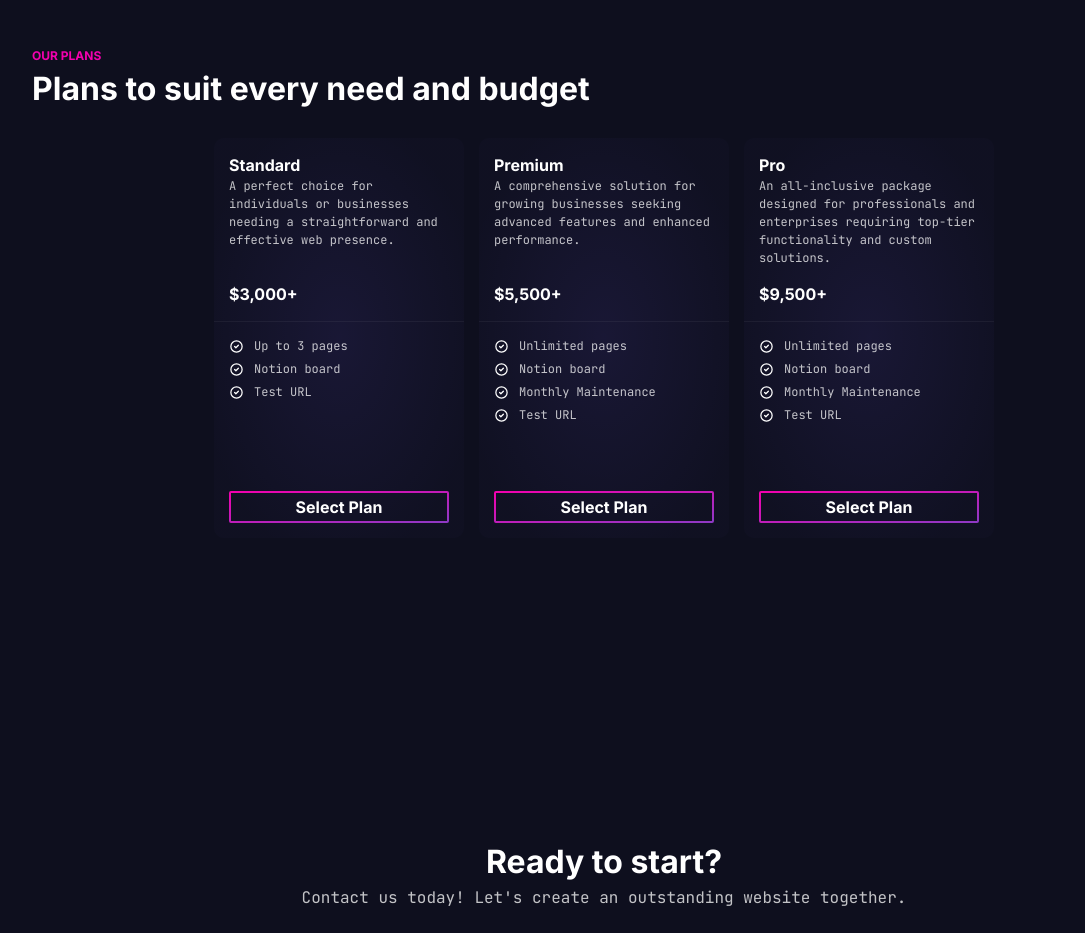
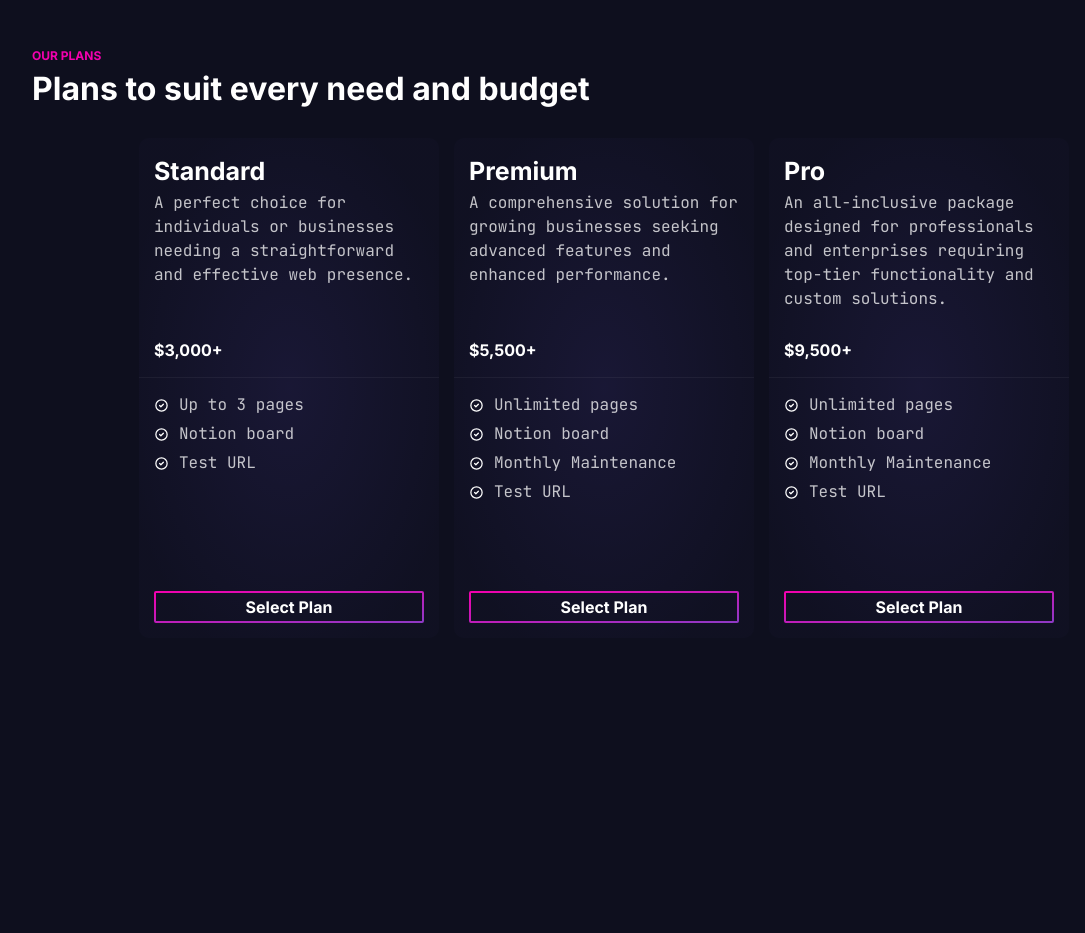
Before and after one commit to PandolfoM/mjp-web-solutions, a Next.js app: page / in a window 1280 px wide. Shown: the part 1260-2193 px from the top of the page, without its empty margins (36-1121 px from the left). Built offline with nearby package versions, Linux system fonts and the light colour scheme.

Commit message:
vertical cards for desktop

```diff
--- a/app/page.tsx
+++ b/app/page.tsx
@@ -45,7 +45,7 @@ export default function Home() {
         <h3 className="font-bold text-lg mb-[25px] pl-7 lg:text-xl">
           Plans to suit every need and budget
         </h3>
-        <div className="lg:flex lg:justify-center">
+        <div className="flex justify-center">
           <Plans orientation="horizontal" />
         </div>
       </Section>
--- a/components/cards/verticalcard.tsx
+++ b/components/cards/verticalcard.tsx
@@ -10,7 +10,7 @@ function VerticalCard({ children, className }: Props) {
   return (
     <div
       className={cn(
-        "max-h-[400px] min-h-[400px] w-[250px] min-w-[250px] flex flex-col items-start justify-start gap-[15px] bg-gradient-radial to-80% from-card/[10%] to-card/[2%] rounded-[10px]",
+        "max-h-[400px] min-h-[400px] w-[250px] min-w-[250px] flex flex-col items-start justify-start gap-[15px] bg-gradient-radial to-80% from-card/[10%] to-card/[2%] rounded-[10px] lg:max-h-[500px] lg:min-h-[500px] lg:w-[300px] lg:min-w-[300px]",
         className
       )}>
       {children}
--- a/components/ui/plans.tsx
+++ b/components/ui/plans.tsx
@@ -69,11 +69,13 @@ function Plans({ orientation, className }: Props) {
               relative
           `}>
           <>
-            <div className="pt-[15px] px-[15px] h-[10.5rem] relative flex flex-col justify-between">
+            <div className="pt-[15px] px-[15px] min-h-[10.5rem] relative flex flex-col justify-between lg:h-56">
               <span>
-                <h6 className="text-left font-bold text-md">{card.title}</h6>
+                <h6 className="text-left font-bold text-md lg:text-lg">
+                  {card.title}
+                </h6>
                 <p
-                  className={`${jetBrains.className} opacity-75 text-sm pb-[15px]`}>
+                  className={`${jetBrains.className} opacity-75 text-sm pb-[15px] lg:text-md`}>
                   {card.description}
                 </p>
               </span>
@@ -84,7 +86,8 @@ function Plans({ orientation, className }: Props) {
               {card.options.map((o, i) => (
                 <div key={i} className="flex gap-[10px] items-center">
                   <IconCircleCheck className="w-[15px] h-[15px]" />
-                  <p className={`${jetBrains.className} text-sm opacity-75`}>
+                  <p
+                    className={`${jetBrains.className} text-sm opacity-75 lg:text-md`}>
                     {o}
                   </p>
                 </div>
```
